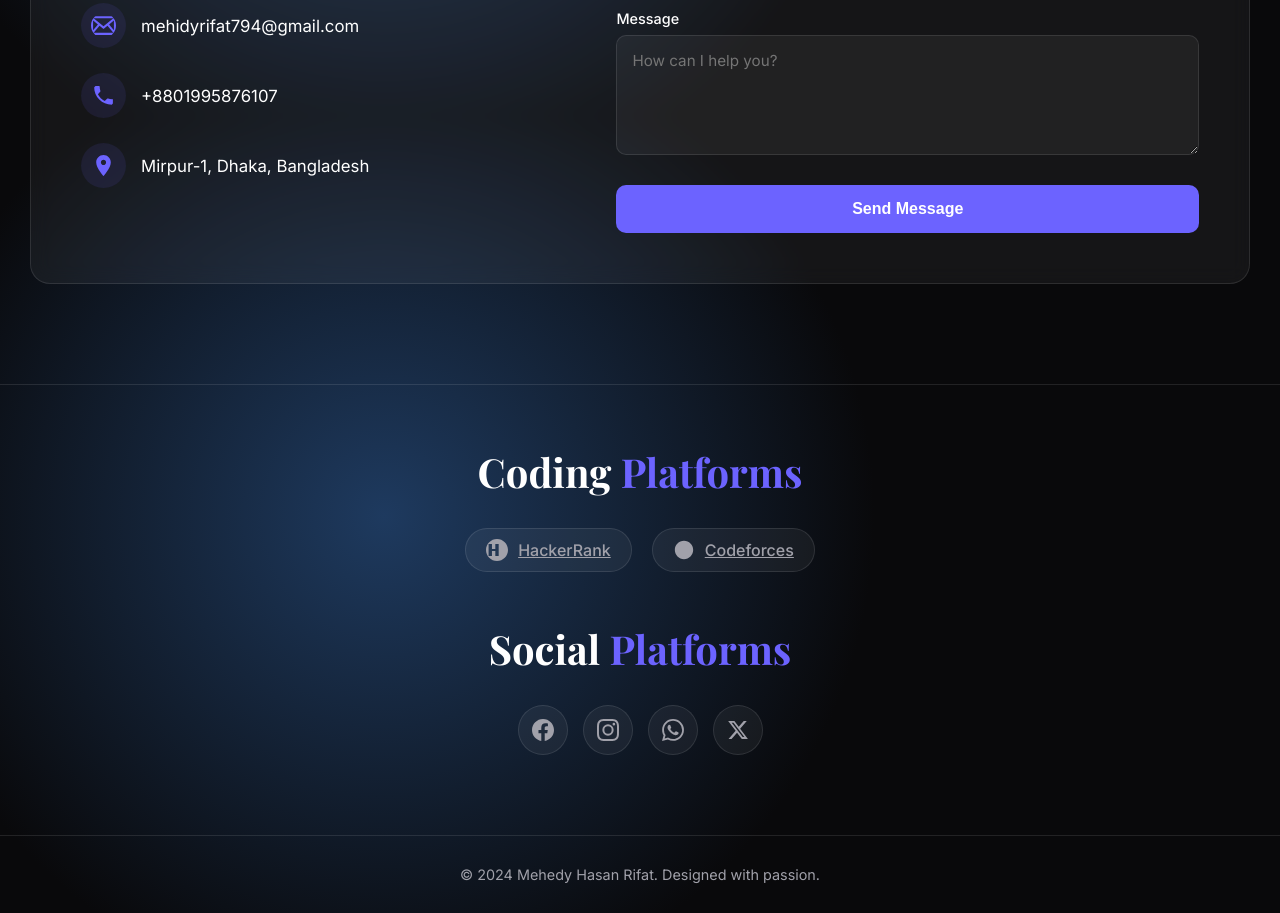
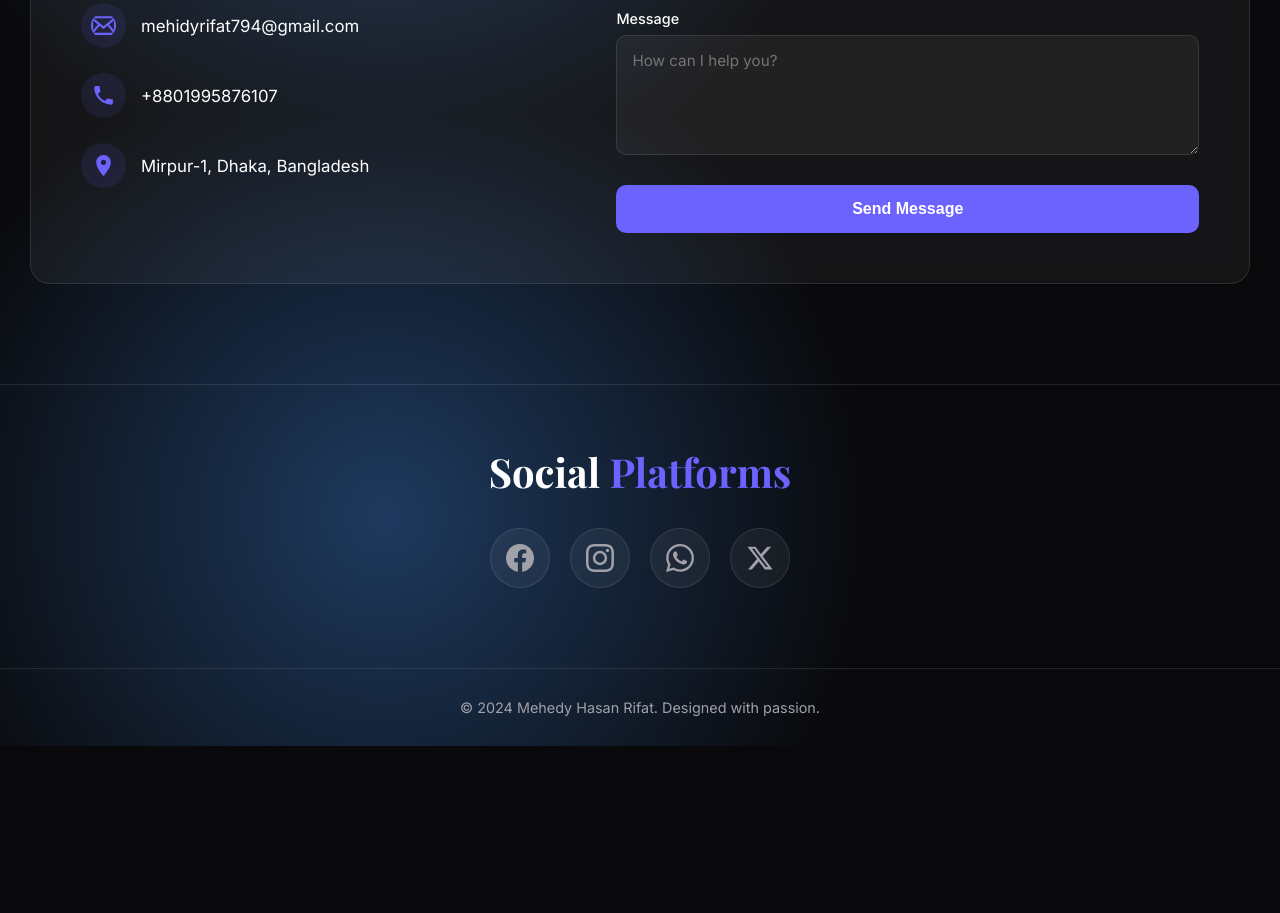
Before and after one commit to mehedyrifat/mehedyrifat.github.io, a plain HTML site: page index.html in a window 1280 px wide. Shown: the part 5484-6397 px from the top of the page. After the commit the page ends 6230 px from the top, so only its background shows below. Drawn offline with nearby package versions, Linux system fonts and the light colour scheme.

Commit message:
Update index.html

```diff
--- a/index.html
+++ b/index.html
@@ -1031,57 +1031,36 @@
     </section>
 
     <!-- ========================================= -->
-    <!-- CODING & SOCIAL PLATFORMS SECTION (BOTTOM) -->
+    <!-- SOCIAL PLATFORMS SECTION (BOTTOM) -->
     <!-- ========================================= -->
     <section id="socials" style="padding: 60px 0 80px 0; border-top: 1px solid var(--glass-border);">
         <div class="container">
 
-            <!-- ১. Coding Platforms -->
-            <div style="text-align: center; margin-bottom: 50px;">
-                <h2 class="section-title" style="margin-bottom: 30px;">Coding <span>Platforms</span></h2>
+            <h2 class="section-title" style="margin-bottom: 30px;">Social <span>Platforms</span></h2>
+
             <div style="display: flex; gap: 20px; justify-content: center; flex-wrap: wrap;">
 
-                    <!-- HackerRank -->
-                    <a href="https://www.hackerrank.com/profile/mehidyrifat794" target="_blank" title="HackerRank" style="color: var(--text-muted); background: var(--glass-bg); border: 1px solid var(--glass-border); padding: 10px 20px; display: flex; align-items: center; gap: 10px; border-radius: 30px; transition: all 0.3s; font-weight: 500;" onmouseover="this.style.color='#fff'; this.style.background='#00EA64'; this.style.borderColor='#00EA64'; this.style.transform='translateY(-5px)'" onmouseout="this.style.color='var(--text-muted)'; this.style.background='var(--glass-bg)'; this.style.borderColor='var(--glass-border)'; this.style.transform='translateY(0)'">
-                        <svg width="22" height="22" fill="currentColor" viewBox="0 0 24 24"><path d="M12 0c-6.627 0-12 5.373-12 12s5.373 12 12 12 12-5.373 12-12-5.373-12-12-12zm1.833 18.5h-3.666v-5.5h-3.667v5.5h-3.666v-13h3.666v5.5h3.667v-5.5h3.666v13z"/></svg>
-                        HackerRank
-                    </a>
-
-                    <!-- Codeforces -->
-                    <a href="https://codeforces.com/profile/MehedyRifat" target="_blank" title="Codeforces" style="color: var(--text-muted); background: var(--glass-bg); border: 1px solid var(--glass-border); padding: 10px 20px; display: flex; align-items: center; gap: 10px; border-radius: 30px; transition: all 0.3s; font-weight: 500;" onmouseover="this.style.color='#fff'; this.style.background='#1F8ACB'; this.style.borderColor='#1F8ACB'; this.style.transform='translateY(-5px)'" onmouseout="this.style.color='var(--text-muted)'; this.style.background='var(--glass-bg)'; this.style.borderColor='var(--glass-border)'; this.style.transform='translateY(0)'">
-                        <svg width="22" height="22" fill="currentColor" viewBox="0 0 24 24"><path d="M19.5 12h-4v-4.5h-4v4.5h-4v4.5h4v-4.5h4v4.5h4v-4.5zM12 2C6.48 2 2 6.48 2 12s4.48 10 10 10 10-4.48 10-10S17.52 2 12 2z"/></svg>
-                        Codeforces
-                    </a>
-                </div>
-            </div>
-
-            <!-- ২. Social Platforms -->
-            <div style="text-align: center;">
-                <h2 class="section-title" style="margin-bottom: 30px;">Social <span>Platforms</span></h2>
-                <div style="display: flex; gap: 15px; justify-content: center; flex-wrap: wrap;">
-
                 <!-- Facebook -->
-                    <a href="https://www.facebook.com/share/1E5fxRLPNF/" target="_blank" title="Facebook" style="color: var(--text-muted); background: var(--glass-bg); border: 1px solid var(--glass-border); width: 50px; height: 50px; display: flex; align-items: center; justify-content: center; border-radius: 50%; transition: all 0.3s;" onmouseover="this.style.color='#fff'; this.style.background='#1877F2'; this.style.borderColor='#1877F2'; this.style.transform='translateY(-5px)'" onmouseout="this.style.color='var(--text-muted)'; this.style.background='var(--glass-bg)'; this.style.borderColor='var(--glass-border)'; this.style.transform='translateY(0)'">
-                        <svg width="22" height="22" fill="currentColor" viewBox="0 0 24 24"><path d="M24 12.073c0-6.627-5.373-12-12-12s-12 5.373-12 12c0 5.99 4.388 10.954 10.125 11.854v-8.385H7.078v-3.47h3.047V9.43c0-3.007 1.792-4.669 4.533-4.669 1.312 0 2.686.235 2.686.235v2.953H15.83c-1.491 0-1.956.925-1.956 1.874v2.25h3.328l-.532 3.47h-2.796v8.385C19.612 23.027 24 18.062 24 12.073z"/></svg>
+                <a href="https://www.facebook.com/share/1E5fxRLPNF/" target="_blank" title="Facebook" style="color: var(--text-muted); background: var(--glass-bg); border: 1px solid var(--glass-border); width: 60px; height: 60px; display: flex; align-items: center; justify-content: center; border-radius: 50%; transition: all 0.3s;" onmouseover="this.style.color='#fff'; this.style.background='#1877F2'; this.style.borderColor='#1877F2'; this.style.transform='translateY(-5px)'" onmouseout="this.style.color='var(--text-muted)'; this.style.background='var(--glass-bg)'; this.style.borderColor='var(--glass-border)'; this.style.transform='translateY(0)'">
+                    <svg width="28" height="28" fill="currentColor" viewBox="0 0 24 24"><path d="M24 12.073c0-6.627-5.373-12-12-12s-12 5.373-12 12c0 5.99 4.388 10.954 10.125 11.854v-8.385H7.078v-3.47h3.047V9.43c0-3.007 1.792-4.669 4.533-4.669 1.312 0 2.686.235 2.686.235v2.953H15.83c-1.491 0-1.956.925-1.956 1.874v2.25h3.328l-.532 3.47h-2.796v8.385C19.612 23.027 24 18.062 24 12.073z"/></svg>
                 </a>
 
                 <!-- Instagram -->
-                    <a href="https://www.instagram.com/mehedyrifat_?vrfl=ZXNtdmZkcjM2emU0" target="_blank" title="Instagram" style="color: var(--text-muted); background: var(--glass-bg); border: 1px solid var(--glass-border); width: 50px; height: 50px; display: flex; align-items: center; justify-content: center; border-radius: 50%; transition: all 0.3s;" onmouseover="this.style.color='#fff'; this.style.background='#E1306C'; this.style.borderColor='#E1306C'; this.style.transform='translateY(-5px)'" onmouseout="this.style.color='var(--text-muted)'; this.style.background='var(--glass-bg)'; this.style.borderColor='var(--glass-border)'; this.style.transform='translateY(0)'">
-                        <svg width="22" height="22" fill="currentColor" viewBox="0 0 24 24"><path d="M12 2.163c3.204 0 3.584.012 4.85.07 3.252.148 4.771 1.691 4.919 4.919.058 1.265.069 1.645.069 4.849 0 3.205-.012 3.584-.069 4.849-.149 3.225-1.664 4.771-4.919 4.919-1.266.058-1.644.07-4.85.07-3.204 0-3.584-.012-4.849-.07-3.26-.149-4.771-1.699-4.919-4.92-.058-1.265-.07-1.644-.07-4.849 0-3.204.013-3.583.07-4.849.149-3.227 1.664-4.771 4.919-4.919 1.266-.057 1.645-.069 4.849-.069zM12 0C8.741 0 8.333.014 7.053.072 2.695.272.273 2.69.073 7.052.014 8.333 0 8.741 0 12c0 3.259.014 3.668.072 4.948.2 4.358 2.618 6.78 6.98 6.98C8.333 23.986 8.741 24 12 24c3.259 0 3.668-.014 4.948-.072 4.354-.2 6.782-2.618 6.979-6.98.059-1.28.073-1.689.073-4.948 0-3.259-.014-3.667-.072-4.947-.196-4.354-2.617-6.78-6.979-6.98C15.668.014 15.259 0 12 0zm0 5.838a6.162 6.162 0 100 12.324 6.162 6.162 0 000-12.324zM12 16a4 4 0 110-8 4 4 0 010 8zm6.406-11.845a1.44 1.44 0 100 2.881 1.44 1.44 0 000-2.881z"/></svg>
+                <a href="https://www.instagram.com/mehedyrifat_?vrfl=ZXNtdmZkcjM2emU0" target="_blank" title="Instagram" style="color: var(--text-muted); background: var(--glass-bg); border: 1px solid var(--glass-border); width: 60px; height: 60px; display: flex; align-items: center; justify-content: center; border-radius: 50%; transition: all 0.3s;" onmouseover="this.style.color='#fff'; this.style.background='#E1306C'; this.style.borderColor='#E1306C'; this.style.transform='translateY(-5px)'" onmouseout="this.style.color='var(--text-muted)'; this.style.background='var(--glass-bg)'; this.style.borderColor='var(--glass-border)'; this.style.transform='translateY(0)'">
+                    <svg width="28" height="28" fill="currentColor" viewBox="0 0 24 24"><path d="M12 2.163c3.204 0 3.584.012 4.85.07 3.252.148 4.771 1.691 4.919 4.919.058 1.265.069 1.645.069 4.849 0 3.205-.012 3.584-.069 4.849-.149 3.225-1.664 4.771-4.919 4.919-1.266.058-1.644.07-4.85.07-3.204 0-3.584-.012-4.849-.07-3.26-.149-4.771-1.699-4.919-4.92-.058-1.265-.07-1.644-.07-4.849 0-3.204.013-3.583.07-4.849.149-3.227 1.664-4.771 4.919-4.919 1.266-.057 1.645-.069 4.849-.069zM12 0C8.741 0 8.333.014 7.053.072 2.695.272.273 2.69.073 7.052.014 8.333 0 8.741 0 12c0 3.259.014 3.668.072 4.948.2 4.358 2.618 6.78 6.98 6.98C8.333 23.986 8.741 24 12 24c3.259 0 3.668-.014 4.948-.072 4.354-.2 6.782-2.618 6.979-6.98.059-1.28.073-1.689.073-4.948 0-3.259-.014-3.667-.072-4.947-.196-4.354-2.617-6.78-6.979-6.98C15.668.014 15.259 0 12 0zm0 5.838a6.162 6.162 0 100 12.324 6.162 6.162 0 000-12.324zM12 16a4 4 0 110-8 4 4 0 010 8zm6.406-11.845a1.44 1.44 0 100 2.881 1.44 1.44 0 000-2.881z"/></svg>
                 </a>
 
                 <!-- WhatsApp -->
-                    <a href="https://wa.me/8801995876107" target="_blank" title="WhatsApp" style="color: var(--text-muted); background: var(--glass-bg); border: 1px solid var(--glass-border); width: 50px; height: 50px; display: flex; align-items: center; justify-content: center; border-radius: 50%; transition: all 0.3s;" onmouseover="this.style.color='#fff'; this.style.background='#25D366'; this.style.borderColor='#25D366'; this.style.transform='translateY(-5px)'" onmouseout="this.style.color='var(--text-muted)'; this.style.background='var(--glass-bg)'; this.style.borderColor='var(--glass-border)'; this.style.transform='translateY(0)'">
-                        <svg width="22" height="22" fill="currentColor" viewBox="0 0 24 24"><path d="M17.472 14.382c-.297-.149-1.758-.867-2.03-.967-.273-.099-.471-.148-.67.15-.197.297-.767.966-.94 1.164-.173.199-.347.223-.644.075-.297-.15-1.255-.463-2.39-1.475-.883-.788-1.48-1.761-1.653-2.059-.173-.297-.018-.458.13-.606.134-.133.298-.347.446-.52.149-.174.198-.298.298-.497.099-.198.05-.371-.025-.52-.075-.149-.669-1.612-.916-2.207-.242-.579-.487-.5-.669-.51-.173-.008-.371-.01-.57-.01-.198 0-.52.074-.792.372-.272.297-1.04 1.016-1.04 2.479 0 1.462 1.065 2.875 1.213 3.074.149.198 2.096 3.2 5.077 4.487.709.306 1.262.489 1.694.625.712.227 1.36.195 1.871.118.571-.085 1.758-.719 2.006-1.413.248-.694.248-1.289.173-1.413-.074-.124-.272-.198-.57-.347m-5.421 7.403h-.004a9.87 9.87 0 01-5.031-1.378l-.361-.214-3.741.982.998-3.648-.235-.374a9.86 9.86 0 01-1.51-5.26c.001-5.45 4.436-9.884 9.888-9.884 2.64 0 5.122 1.03 6.988 2.898a9.825 9.825 0 012.893 6.994c-.003 5.45-4.437 9.884-9.885 9.884m8.413-18.297A11.815 11.815 0 0012.05 0C5.495 0 .16 5.335.157 11.892c0 2.096.547 4.142 1.588 5.945L.057 24l6.305-1.654a11.882 11.882 0 005.683 1.448h.005c6.554 0 11.89-5.335 11.893-11.893a11.821 11.821 0 00-3.48-8.413z"/></svg>
+                <a href="https://wa.me/8801995876107" target="_blank" title="WhatsApp" style="color: var(--text-muted); background: var(--glass-bg); border: 1px solid var(--glass-border); width: 60px; height: 60px; display: flex; align-items: center; justify-content: center; border-radius: 50%; transition: all 0.3s;" onmouseover="this.style.color='#fff'; this.style.background='#25D366'; this.style.borderColor='#25D366'; this.style.transform='translateY(-5px)'" onmouseout="this.style.color='var(--text-muted)'; this.style.background='var(--glass-bg)'; this.style.borderColor='var(--glass-border)'; this.style.transform='translateY(0)'">
+                    <svg width="28" height="28" fill="currentColor" viewBox="0 0 24 24"><path d="M17.472 14.382c-.297-.149-1.758-.867-2.03-.967-.273-.099-.471-.148-.67.15-.197.297-.767.966-.94 1.164-.173.199-.347.223-.644.075-.297-.15-1.255-.463-2.39-1.475-.883-.788-1.48-1.761-1.653-2.059-.173-.297-.018-.458.13-.606.134-.133.298-.347.446-.52.149-.174.198-.298.298-.497.099-.198.05-.371-.025-.52-.075-.149-.669-1.612-.916-2.207-.242-.579-.487-.5-.669-.51-.173-.008-.371-.01-.57-.01-.198 0-.52.074-.792.372-.272.297-1.04 1.016-1.04 2.479 0 1.462 1.065 2.875 1.213 3.074.149.198 2.096 3.2 5.077 4.487.709.306 1.262.489 1.694.625.712.227 1.36.195 1.871.118.571-.085 1.758-.719 2.006-1.413.248-.694.248-1.289.173-1.413-.074-.124-.272-.198-.57-.347m-5.421 7.403h-.004a9.87 9.87 0 01-5.031-1.378l-.361-.214-3.741.982.998-3.648-.235-.374a9.86 9.86 0 01-1.51-5.26c.001-5.45 4.436-9.884 9.888-9.884 2.64 0 5.122 1.03 6.988 2.898a9.825 9.825 0 012.893 6.994c-.003 5.45-4.437 9.884-9.885 9.884m8.413-18.297A11.815 11.815 0 0012.05 0C5.495 0 .16 5.335.157 11.892c0 2.096.547 4.142 1.588 5.945L.057 24l6.305-1.654a11.882 11.882 0 005.683 1.448h.005c6.554 0 11.89-5.335 11.893-11.893a11.821 11.821 0 00-3.48-8.413z"/></svg>
                 </a>
 
                 <!-- Twitter / X -->
-                    <a href="https://x.com/mehidyrifat_" target="_blank" title="Twitter / X" style="color: var(--text-muted); background: var(--glass-bg); border: 1px solid var(--glass-border); width: 50px; height: 50px; display: flex; align-items: center; justify-content: center; border-radius: 50%; transition: all 0.3s;" onmouseover="this.style.color='#fff'; this.style.background='#000000'; this.style.borderColor='#ffffff'; this.style.transform='translateY(-5px)'" onmouseout="this.style.color='var(--text-muted)'; this.style.background='var(--glass-bg)'; this.style.borderColor='var(--glass-border)'; this.style.transform='translateY(0)'">
-                        <svg width="22" height="22" fill="currentColor" viewBox="0 0 24 24"><path d="M18.244 2.25h3.308l-7.227 8.26 8.502 11.24H16.17l-5.214-6.817L4.99 21.75H1.68l7.73-8.835L1.254 2.25H8.08l4.713 6.231zm-1.161 17.52h1.833L7.084 4.126H5.117z"/></svg>
+                <a href="https://x.com/mehidyrifat_" target="_blank" title="Twitter / X" style="color: var(--text-muted); background: var(--glass-bg); border: 1px solid var(--glass-border); width: 60px; height: 60px; display: flex; align-items: center; justify-content: center; border-radius: 50%; transition: all 0.3s;" onmouseover="this.style.color='#fff'; this.style.background='#000000'; this.style.borderColor='#ffffff'; this.style.transform='translateY(-5px)'" onmouseout="this.style.color='var(--text-muted)'; this.style.background='var(--glass-bg)'; this.style.borderColor='var(--glass-border)'; this.style.transform='translateY(0)'">
+                    <svg width="28" height="28" fill="currentColor" viewBox="0 0 24 24"><path d="M18.244 2.25h3.308l-7.227 8.26 8.502 11.24H16.17l-5.214-6.817L4.99 21.75H1.68l7.73-8.835L1.254 2.25H8.08l4.713 6.231zm-1.161 17.52h1.833L7.084 4.126H5.117z"/></svg>
                 </a>
+
             </div>
-            </div>
-
         </div>
     </section>
 
@@ -1139,7 +1118,7 @@
                 Leading club activities, organizing events, seminars, competitions, and student engagement initiatives. Led 20+ events including seminars, workshops, competitions, and the AI Summit 2026. Fostered a collaborative environment for tech enthusiasts.
             </p>
             <div class="lightbox-img-wrap">
-                <img src="event1_1.jpeg" alt="President, MIU CSE Club" class="lightbox-img" onerror="this.src='https://via.placeholder.com/800x400/111113/6c63ff?text=Event+Photo'">
+                <img src="event1_1.jpeg" alt="Event" class="lightbox-img" onerror="this.src='https://via.placeholder.com/800x400/111113/6c63ff?text=Event+Photo'">
             </div>
         </div>
     </div>
```
Lines whose indentation alone changed are shown as unchanged.
